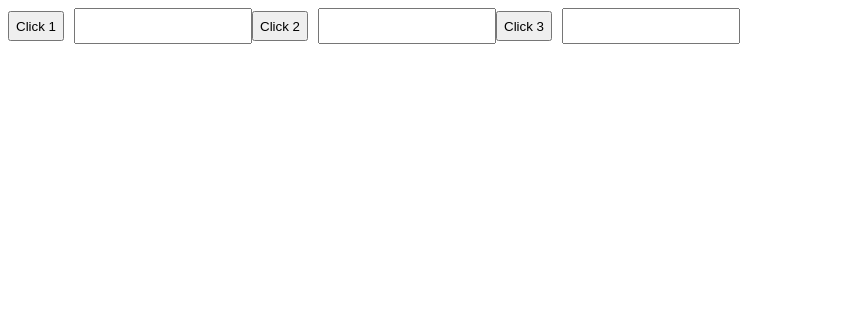
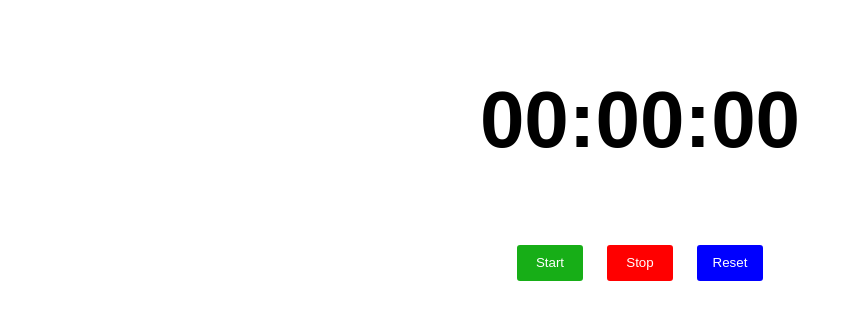
Before and after one commit to Sujithra-dhayalan/React-Notes, a React (Create React App) app: page / in a window 1280 px wide. Shown: the top 320 px of the page, without its empty margins (0-852 px from the left). Built offline with nearby package versions, Linux system fonts and the light colour scheme.

Commit message:
Stop Watch

```diff
--- a/src/App.css
+++ b/src/App.css
@@ -130,3 +130,45 @@ body {
   border: 2px solid black;
   padding: 20px;
 }
+
+/* Stop Watch styling */
+
+.stop-watch-container {
+  display: flex;
+  justify-content: center;
+  flex-direction: column;
+  align-items: center;
+}
+.time {
+  font-size: 80px;
+}
+
+button {
+  height: 40px;
+  width: 70px;
+  margin: 10px;
+}
+
+.start {
+  background-color: rgb(23, 174, 23);
+  color: white;
+  border: 2px solid white;
+  border-radius: 5px;
+  cursor: pointer;
+}
+
+.stop {
+  background-color: red;
+  color: white;
+  border: 2px solid white;
+  border-radius: 5px;
+  cursor: pointer;
+}
+
+.reset {
+  background-color: blue;
+  color: white;
+  border: 2px solid white;
+  border-radius: 5px;
+  cursor: pointer;
+}
--- a/src/App.js
+++ b/src/App.js
@@ -1,6 +1,6 @@
 
 import './App.css';
-import Reference from './components/Reference';
+import StopWatch from './components/StopWatch';
 
 
 
@@ -8,7 +8,7 @@ import Reference from './components/Reference';
 function App() {
   return (
     <>
-      <Reference />
+      <StopWatch />
 
     </>
   )
--- /dev/null
+++ b/src/components/StopWatch.jsx
@@ -0,0 +1,65 @@
+import { useState, useEffect, useRef } from "react"
+
+function StopWatch() {
+
+    let [isRunning, setIsRunning] = useState(false)
+    const [elapsedTime, setElapsedTime] = useState(0)
+    const intervalIdRef = useRef(null)
+    const startTimeRef = useRef(0)
+
+    useEffect(() => {
+        if (isRunning) {
+            intervalIdRef.current = setInterval(() => {
+                setElapsedTime(Date.now() - startTimeRef.current)
+            }, 10)
+        }
+
+        return () => {
+            clearInterval(intervalIdRef.current)
+        }
+    }, [isRunning])
+
+    function start() {
+        setIsRunning(true)
+        startTimeRef.current = Date.now() - elapsedTime
+    }
+
+    function stop() {
+        setIsRunning(false)
+    }
+
+    function reset() {
+        setElapsedTime(0)
+        setIsRunning(false)
+    }
+
+    function formatTime() {
+        let hours = Math.floor(elapsedTime / (1000 * 60 * 60))
+        let minutes = Math.floor(elapsedTime / (1000 * 60) % 60)
+        let seconds = Math.floor(elapsedTime / (1000) % 60)
+        let milliseconds = Math.floor(elapsedTime % 1000 / 10)
+
+        return `${padZero(minutes)}:${padZero(seconds)}:${padZero(milliseconds)}`
+
+    }
+
+    function padZero(number) {
+        return (number < 10 ? "0" : "") + number
+    }
+
+
+    return (
+        <div className="stop-watch-container">
+            <h2 className="time">{formatTime()}</h2>
+            <div>
+                <button className="start" onClick={start}>Start</button>
+                <button className="stop" onClick={stop}>Stop</button>
+                <button className="reset" onClick={reset}>Reset</button>
+            </div>
+
+
+        </div>
+    )
+}
+
+export default StopWatch
```
